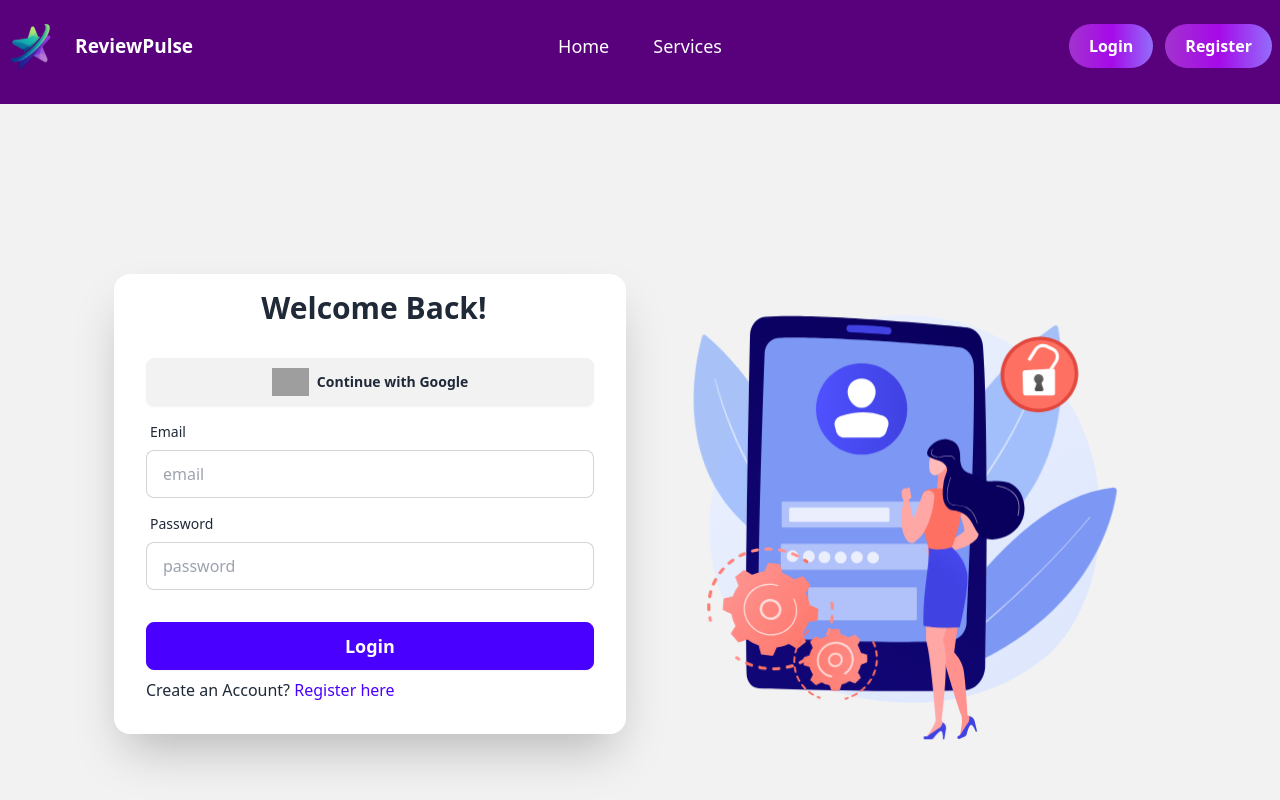
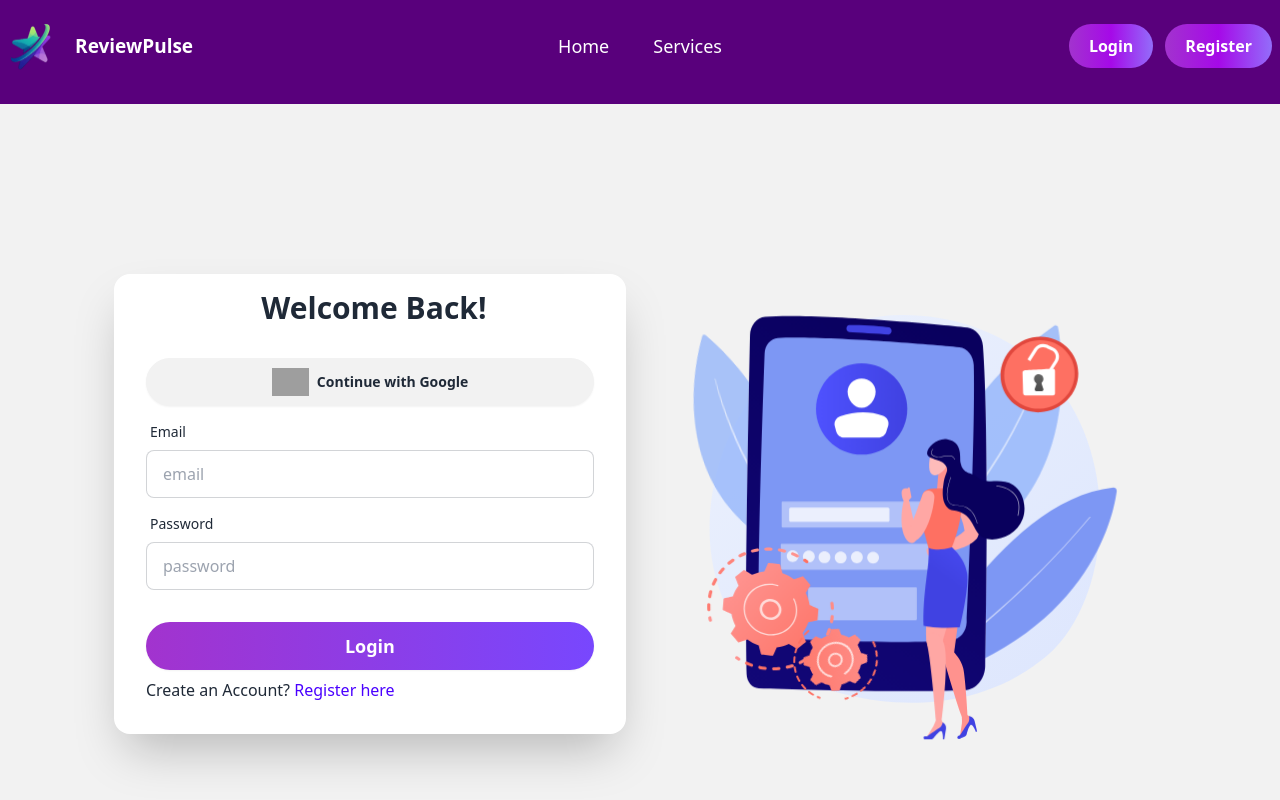
Before and after one commit to musfikanoni/ReviewPulse-client, a React (Vite) app: page /login in a window 1280 px wide. Shown: the top 800 px of the page. Built offline with nearby package versions, Linux system fonts and the light colour scheme; no server answers; grey boxes are pictures that could not be loaded.

Commit message:
register and login page update

```diff
--- a/src/pages/Home/shared/ServiceCard.jsx
+++ b/src/pages/Home/shared/ServiceCard.jsx
@@ -11,7 +11,7 @@ const ServiceCard = ({service}) => {
 
     return (
         <div>
-            <div className="card card-compact bg-base-100 lg:w-[305px] md:w-[340px] w-[340px] mx-auto shadow-xl border border-b-0">
+            <div className="card card-compact min-h-full bg-base-100 lg:w-[305px] md:w-[340px] w-[340px] mx-auto shadow-xl border border-b-0">
                 <figure className='pt-4 px-4'>
                     <img className='rounded-xl'
                     src={photoUrl}
--- a/src/pages/Home/shared/SocialLogin.jsx
+++ b/src/pages/Home/shared/SocialLogin.jsx
@@ -18,7 +18,9 @@ const SocialLogin = () => {
     return (
         <div>
 
-            <button onClick={handleGoogleLogIn} className='btn w-full'><img className='h-7' src="https://img.icons8.com/?size=100&id=17949&format=png&color=000000" alt="" /> Continue with Google</button>
+            <button onClick={handleGoogleLogIn} className='btn rounded-full w-full'>
+                <img className='h-7' src="https://img.icons8.com/?size=100&id=17949&format=png&color=000000" alt="" /> Continue with Google
+            </button>
         </div>
     );
 };
--- a/src/pages/Login/Login.jsx
+++ b/src/pages/Login/Login.jsx
@@ -72,7 +72,7 @@ const Login = () => {
                         <input type="password" name='password' placeholder="password" className="input input-bordered" required />
                         </div>
                         <div className="form-control mt-6">
-                        <button className="btn btn-primary text-white font-bold text-lg">Login</button>
+                        <button className="btn rounded-full bg-gradient-to-r from-[#a233ce]  to-[#7847fe] border-none text-white font-bold text-lg">Login</button>
                         </div>
                         <p>Create an Account? <Link to="/register" className='text-[#4A00FF]'>Register here</Link></p>
                     </form>
--- a/src/pages/Register/Register.jsx
+++ b/src/pages/Register/Register.jsx
@@ -84,7 +84,7 @@ const Register = () => {
     }
     return (
         <div>
-            <div className="hero bg-base-200 min-h-screen">
+            <div className="hero bg-base-200 py-24 min-h-screen">
                 <div className="hero-content flex-col lg:flex-row-reverse">
                     <div className="w-[45%]">
                         <Lottie animationData={registerLottieData}></Lottie>
@@ -131,7 +131,7 @@ const Register = () => {
                                 </div>
                             </div>
                             <div className="form-control mt-6">
-                                <button className="btn btn-primary text-lg font-bold text-white">Register</button>
+                                <button className="btn rounded-full bg-gradient-to-r from-[#a233ce]  to-[#7847fe] border-none text-lg font-bold text-white">Register</button>
                             </div>
                             <div className="divider">OR</div>
                             <SocialLogin></SocialLogin>
```
